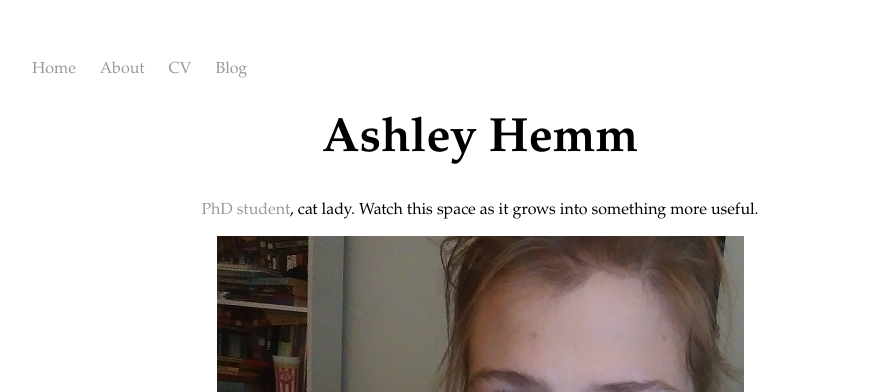
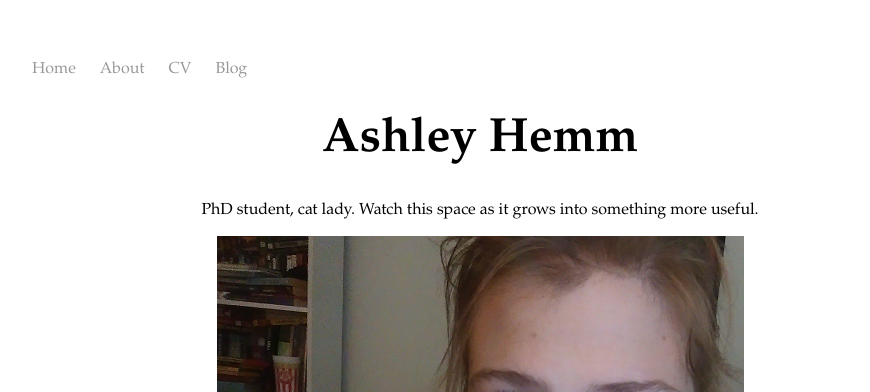
Before and after one commit to pastfutures/pastfutures.github.io, a Jekyll site: the page built from index.html, in a window 1280 px wide. Shown: the top 392 px of the page, without its empty margins (160-1030 px from the left). Built offline with Jekyll 4.4.1, drawn with Linux system fonts in a browser that asks for light colours; part of the change alters nothing that is shown.

```diff
--- a/index.html
+++ b/index.html
@@ -4,7 +4,7 @@ title: Ashley Hemm
 ---
 <div class="blurb">
 	<center><h1>Ashley Hemm</h1>
-		<p><a href="http://www.as.miami.edu/english/graduate/current-phd-students/">PhD student</a>, cat lady. Watch this space as it grows into something more useful.
+		<p>PhD student, cat lady. Watch this space as it grows into something more useful.
 			<br>
 			<center><img src="about/placeholder2.png"></center>
 
```
